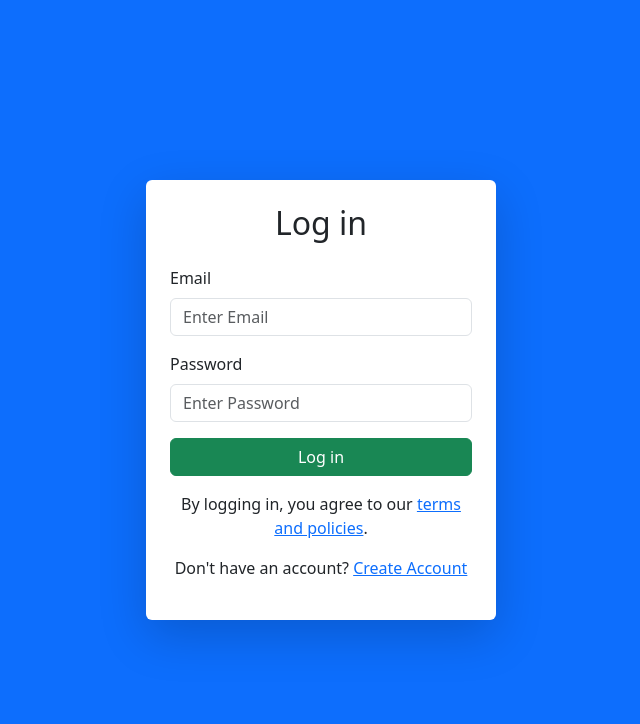
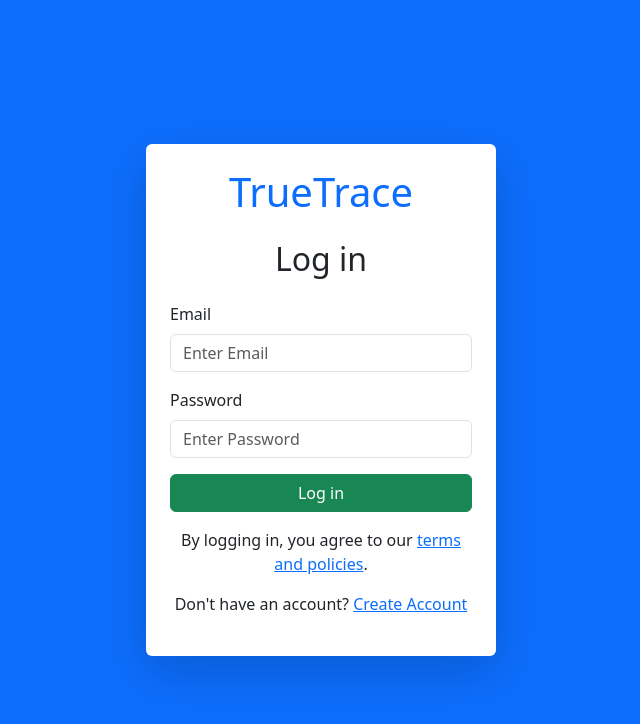
Before and after one commit to hulashc/login_register, a React (Create React App) app in the folder frontend/: page / in a window 1280 px wide. Shown: the top 724 px of the page, without its empty margins (319-959 px from the left). Built offline with nearby package versions, Linux system fonts and the light colour scheme.

Commit message:
Update login.js

```diff
--- a/frontend/src/login.js
+++ b/frontend/src/login.js
@@ -37,6 +37,9 @@
   return (
     <div className="d-flex justify-content-center align-items-center bg-primary vh-100">
       <div className="bg-white p-4 rounded shadow-lg" style={{ width: '350px' }}>
+        {/* TrueTrace Heading */}
+        <h1 className="text-center mb-4 text-primary">TrueTrace</h1>
+        {/* Original Login Heading */}
         <h2 className="text-center mb-4">Log in</h2>
         <form onSubmit={handleSubmit}>
           <div className="mb-3">
```
